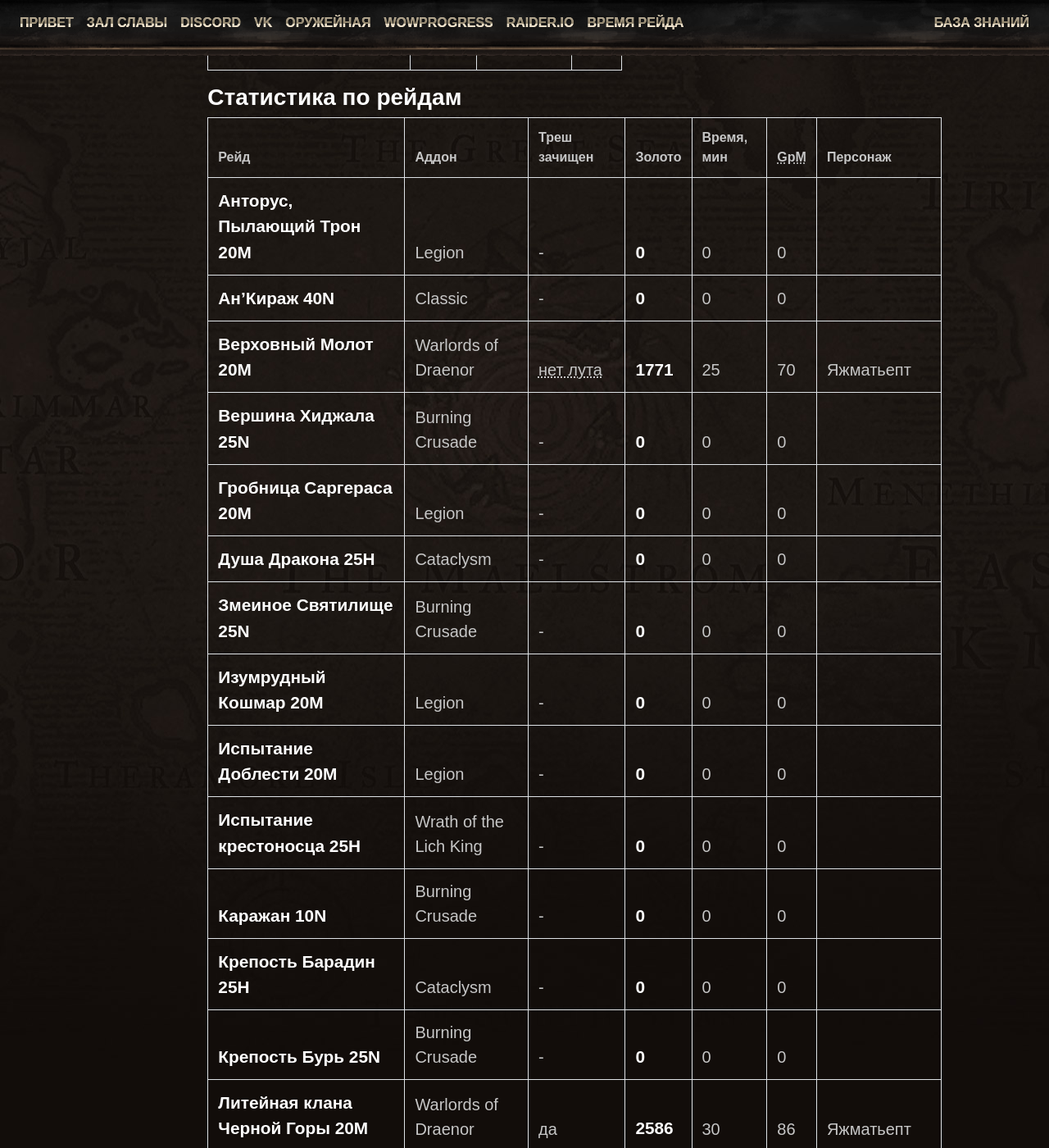
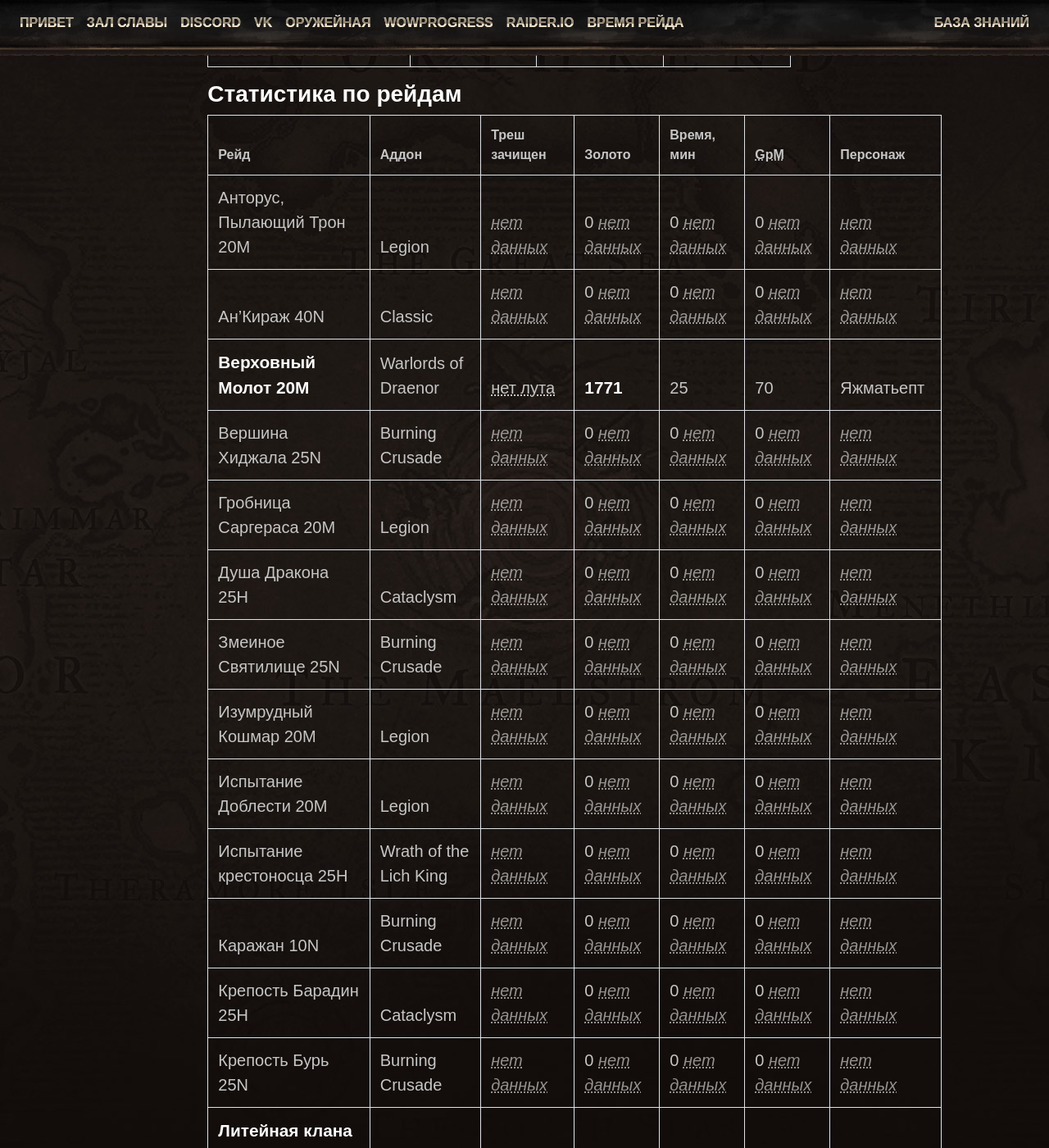
Before and after one commit to forestguild/website, a Jekyll site: the page built from wiki/goldfarm.md, in a window 1280 px wide and 1400 px high, scrolled down 2121 px. Shown: the whole window at 82% size. Built offline with Jekyll 4.4.1, drawn with Linux system fonts in a browser that asks for light colours; some web fonts are replaced; a script that is not in the unit is left out; comment, search, counter and statistics services are not loaded; some of the changed text lies outside the part shown.

Commit message:
goldfarm - updated tables

```diff
--- a/wiki/goldfarm.md
+++ b/wiki/goldfarm.md
@@ -80,12 +80,12 @@ description: Гайд по фарму голды в WoW, только прове
 {%- endfor -%}
 {%- if addon_time == 0 -%}{%- assign addon_time = 1 | plus: 0 -%}{%- endif -%}
 {%- assign addon_gpm = addon_gold | divided_by: addon_time | round -%}
-| **{{ addon }}** | {{ addon_gold }} | {% if addon_time == 1 %}0{% else %}{{ addon_time }}{% endif %} | {{ addon_gpm }} |
+| {% if addon_gold > 0 %}**{{ addon }}**{% else %}{{ addon }}{% endif %} | {% if addon_gold > 0 %}{{ addon_gold }}{% else %}0 _нет данных_{% endif %} | {% if addon_time == 1 %}0 _нет данных_{% else %}{{ addon_time }}{% endif %} | {% if addon_gold > 0 %}{{ addon_gpm }}{% else %}0 _нет данных_{% endif %} |
 {% endfor %}
 
 ### Статистика по рейдам
 
-{:#goldfarm-raids data-sortlist="[[5,1]]"}
+{:#goldfarm-raids data-sortlist="[[3,1]]"}
 | Рейд | Аддон | Треш зачищен | Золото | Время, мин | GpM | Персонаж |
 |-|-|-|-|-|
 {% for raid in site.data.goldfarm_raid -%}
@@ -96,7 +96,7 @@ description: Гайд по фарму голды в WoW, только прове
 {%- else -%}
 {%- assign time = 1 | plus: 0 -%}
 {%- endif -%}
-| **{{ raid.name }}** | {{ raid.addon }} | {{ raid.trash }} | **{{ raid.gold }}** | {{ raid.time }} | {{ raid.gold | divided_by: time | round }} | {% if gold > 0 %}{{ raid.runner |default: 'Этке Друид 120lvl' }}{% endif %} |
+| {% if gold > 0 %}**{{ raid.name }}**{% else %}{{ raid.name }}{% endif %} | {{ raid.addon }} | {% if raid.trash != '-' %}{{ raid.trash }}{% else %}_нет данных_{% endif %} | {% if gold > 0 %}**{{ raid.gold }}**{% else %}0 _нет данных_{% endif %}| {% if gold > 0 %}{{ raid.time }}{% else %}0 _нет данных_{% endif %} | {% if gold > 0 %}{{ raid.gold | divided_by: time | round }}{% else %}0 _нет данных_{% endif %} | {% if gold > 0 %}{{ raid.runner |default: 'Этке' }}{% else %}_нет данных_{% endif %} |
 {% endfor %}
 
 <hr>
@@ -135,3 +135,4 @@ description: Гайд по фарму голды в WoW, только прове
 
 *[GpM]: Gold per Minute - золото в минуту
 *[нет лута]: В некоторых рейдах с треша нет добычи вообще, либо ее слишком мало. Нет смысла тут чистить треш
+*[нет данных]: Никто еще не замерил результаты. Хочешь помочь? Пронеси этот рейд, записав время (старта и финиша), количество голды (включая продажу всех шмоток из рейда) и зачищен ли треш. А потом зайди в дискорд и скинь эти результаты.
```
